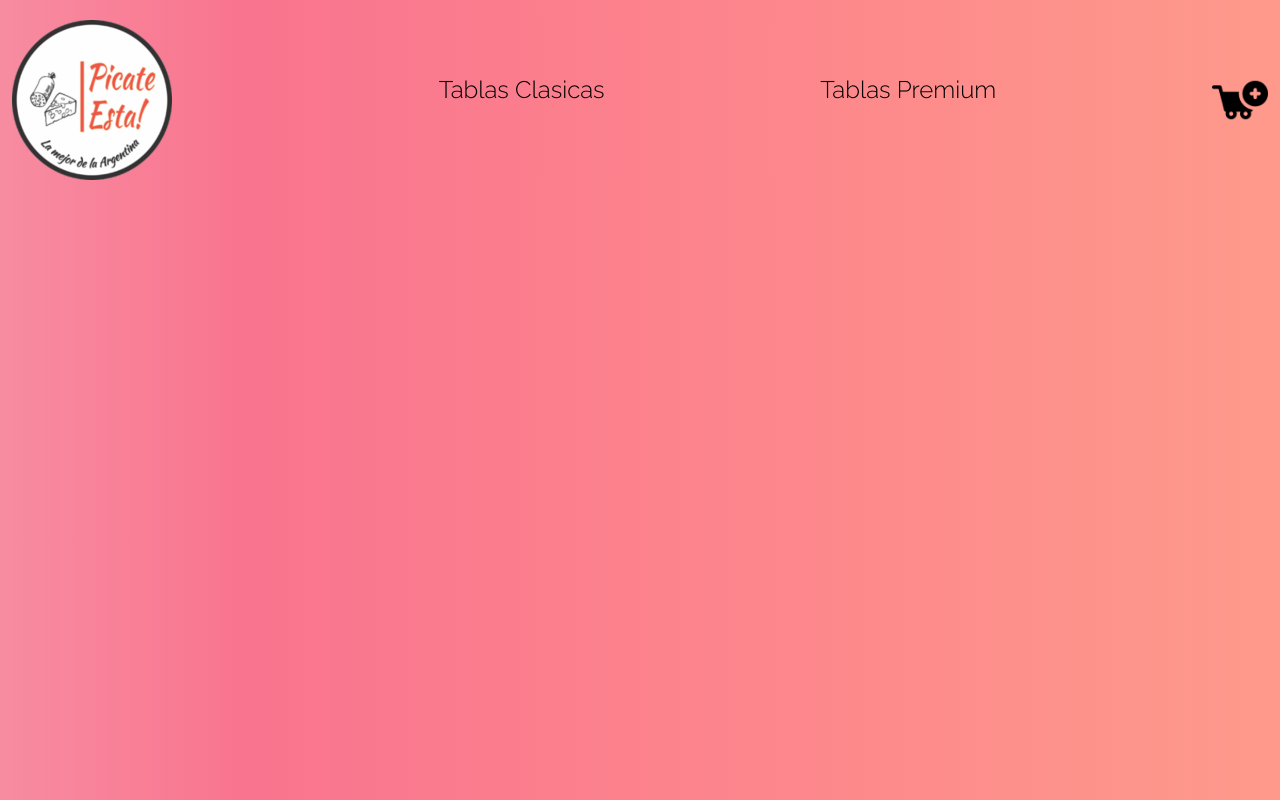
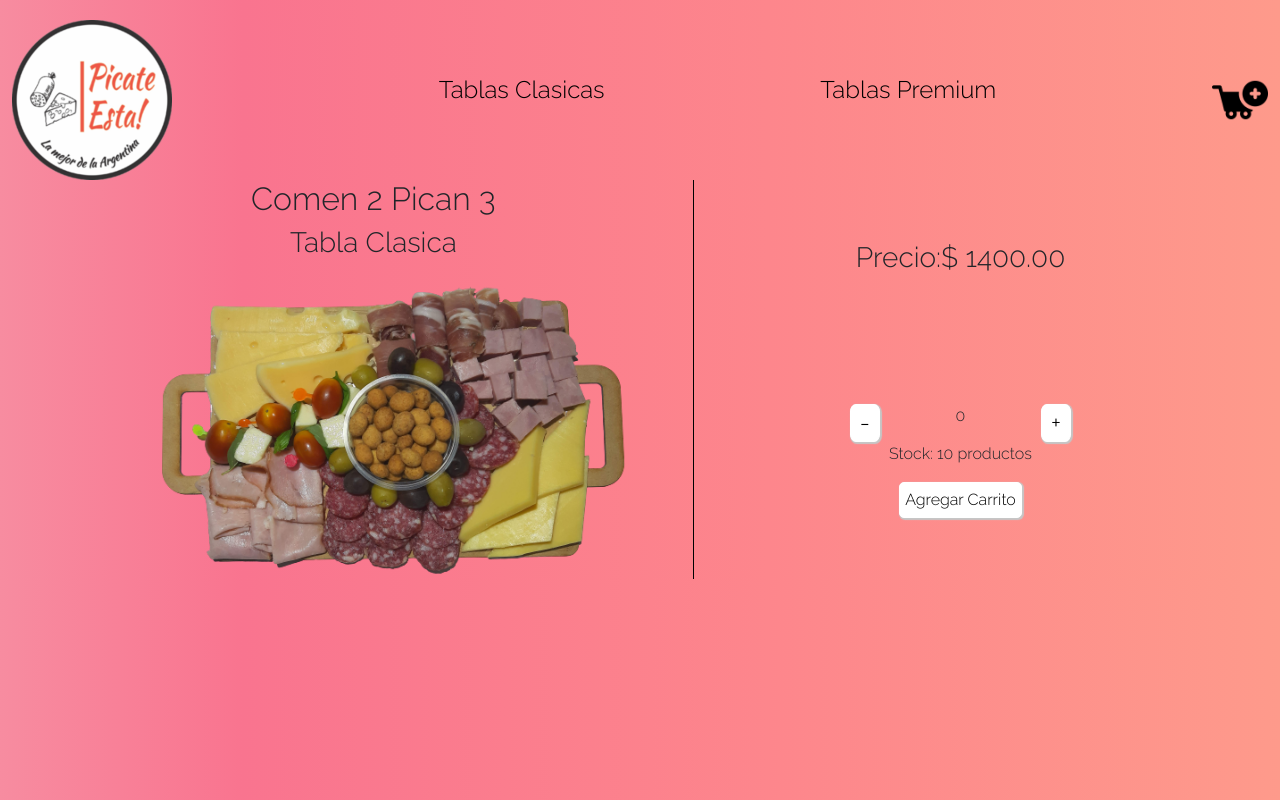
Before and after one commit to Basu22/picateOssvald, a React (Create React App) app: page /detalle/C2P3C in a window 1280 px wide. Built offline with nearby package versions, Linux system fonts and the light colour scheme; a web font is replaced by a local one.

Commit message:
Pre Entrega Final

```diff
--- a/src/Componentes/ItemDetail/ItemDetail.jsx
+++ b/src/Componentes/ItemDetail/ItemDetail.jsx
@@ -8,20 +8,24 @@ export const ItemDetail=({detalle})=> {
   return (
     <section className='row contenedorDetalles g-0'>
         {detalle.map((d)=>
-          <article key={d.id} className='col-4 itemDetalle'>
-            <article className='col-12 contenedorTitulo'>
-              <h2>Comen {d.comen} Pican {d.pican}</h2>
+          <article key={d.id} className='col-12 itemDetalle'>
+            <article className='col-6 contenedorDivision1'>
+              <article className='col-12 contenedorTitulo'>
+                <h2>Comen {d.comen} Pican {d.pican}</h2>
+              </article>
+              <article className='col-12 contenedorSubtitulo'>
+                <h3>Tabla {d.tipo}</h3>
+              </article>
+              <article className='col-12 contenedorImagen'>
+                <img src={d.img} className="imgPicada" alt={"Imagen Comen "+d.comen+" Pican "+d.pican+" "+d.tipo} />
+              </article>
             </article>
-            <article className='contenedorSubtitulo'>
-              <h3>Tabla {d.tipo}</h3>
-            </article>
-            <article className='contenendorImagen'>
-              <img src={d.img} alt={"Imagen Comen "+d.comen+" Pican "+d.pican+" "+d.tipo} />
-            </article>
+            <article className='col-5 contenedorDivision2'>
             <article className='contenedorPrecio'>
-              <h4>Precio:$ {d.venta.toFixed(2)}</h4>
+              <h3>Precio:$ {d.venta.toFixed(2)}</h3>
             </article>
             <ItemCount stock={10} inicio={0} onAdd={onAdd}/>
+            </article>
           </article>
         )}
     </section>
--- a/src/Componentes/ItemDetail/ItemDetail.scss
+++ b/src/Componentes/ItemDetail/ItemDetail.scss
@@ -2,8 +2,25 @@
     @include flexbox_style(center, center, wrap,row);
     .itemDetalle{
         @include flexbox_style(center, center, wrap,row);
-        img{
-            width: 100%;
+        .contenedorDivision1{
+            @include flexbox_style(center, center, wrap,row);
+            .contenedorTitulo{
+                @include flexbox_style(center, center, wrap,row);
+            }
+            .contenedorSubtitulo{
+                @include flexbox_style(center, center, wrap,row);
+            }
+            .contenedorImagen{
+                @include flexbox_style(center, center, wrap,row);
+                .imgPicada{
+                    width: 100%;
+                }
+            }
+        }
+        .contenedorDivision2{
+            @include flexbox_style(space-around, center, wrap,column);
+            border-left: 1px solid #000;
+            align-items: center;
         }
     }
 }
--- a/src/Componentes/ItemDetailContainer/ItemDetailContainer.jsx
+++ b/src/Componentes/ItemDetailContainer/ItemDetailContainer.jsx
@@ -2,22 +2,28 @@ import { useState,useEffect } from 'react'
 import {ItemDetail} from '../ItemDetail/ItemDetail'
 import { GetData } from '../GetData/GetData'
 import { useParams } from 'react-router-dom'
+import { Loading } from '../Loading/Loading'
 
 export const ItemDetailContainer=()=> {
 
     const [detalleProductos, setDetalleProductos] = useState([])
-    const { id } = useParams()
+    const [loading, setLoading] = useState(false)
+    const {id} = useParams()
 
     useEffect(()=>{
+        setLoading(true)
         GetData()
             .then((data)=>{
-                const filtro=data.filter((el)=>el.id==={id})
-                setDetalleProductos(filtro)
+                    const filtro=data.filter((el)=>el.id===id)
+                    setDetalleProductos(filtro)
             })
             .catch((err)=>console.log(err))
-    },[])
+            .finally(()=>setLoading(false))
+    },[id])
 
     return (
-            <ItemDetail detalle={detalleProductos}/>
+        <>
+        {loading?<Loading/>:<ItemDetail detalle={detalleProductos}/>}
+        </>
     )
 }
--- a/src/Componentes/ItemListContainer/ItemListContainer.jsx
+++ b/src/Componentes/ItemListContainer/ItemListContainer.jsx
@@ -2,6 +2,7 @@ import { useEffect, useState } from 'react';
 import {ItemList} from '../ItemList/ItemList';
 import { GetData } from '../GetData/GetData'
 import { useParams } from 'react-router-dom';
+import { Loading } from '../Loading/Loading';
 
 
 export const ItemListContainer=({gretting})=> {
@@ -34,7 +35,7 @@ export const ItemListContainer=({gretting})=> {
   return (
     <section className="row contenedorTitulo g-0">
         <article className="primerTitulo"><h1>{categoryId?gretting +" "+ categoryId:gretting}</h1></article>
-        {loading ? "loading...." : <ItemList productos={productos}/>}
+        {loading ? <Loading /> : <ItemList productos={productos}/>}
     </section>
   )
 }
--- a/src/Componentes/ItemListContainer/ItemListContainer.scss
+++ b/src/Componentes/ItemListContainer/ItemListContainer.scss
@@ -3,6 +3,6 @@
     .primerTitulo{
         @include flexbox_style(center,center, wrap,row);
         font-size: 2rem;
-        padding-bottom: 5%;
+        padding-bottom: 2%;
     }
 }
--- /dev/null
+++ b/src/Componentes/Loading/Loading.jsx
@@ -0,0 +1,14 @@
+
+
+export const Loading=()=>{
+    return(
+        <section className="contenedorLoading">
+            <article className="contenedorImagen">
+                <img className="logoLoading" src="../img/navegador/logo.png" alt="Logo de Picate Esta" loading="lazy" />
+            </article>
+            <article className="contenedorTexto">
+                <h2 className="textoLoading">LOADING...</h2>
+            </article>
+        </section>
+    )
+}
--- /dev/null
+++ b/src/Componentes/Loading/Loading.scss
@@ -0,0 +1,11 @@
+.contenedorLoading{
+    height: 50vh;
+    @include flexbox_style(space-evenly, center, wrap,column);
+    align-items: center;
+    .contenedorImagen{
+        @include flexbox_style(center, center, wrap,column);
+        .logoLoading{
+            width: 50%;
+        }
+    }
+}
--- a/src/SCSS/styles.scss
+++ b/src/SCSS/styles.scss
@@ -5,3 +5,4 @@
 @import '../Componentes/Item/Item.scss';
 @import '../Componentes/ItemCount/ItemCount.scss';
 @import '../Componentes/ItemDetail/ItemDetail.scss';
+@import '../Componentes/Loading/Loading.scss'
```
